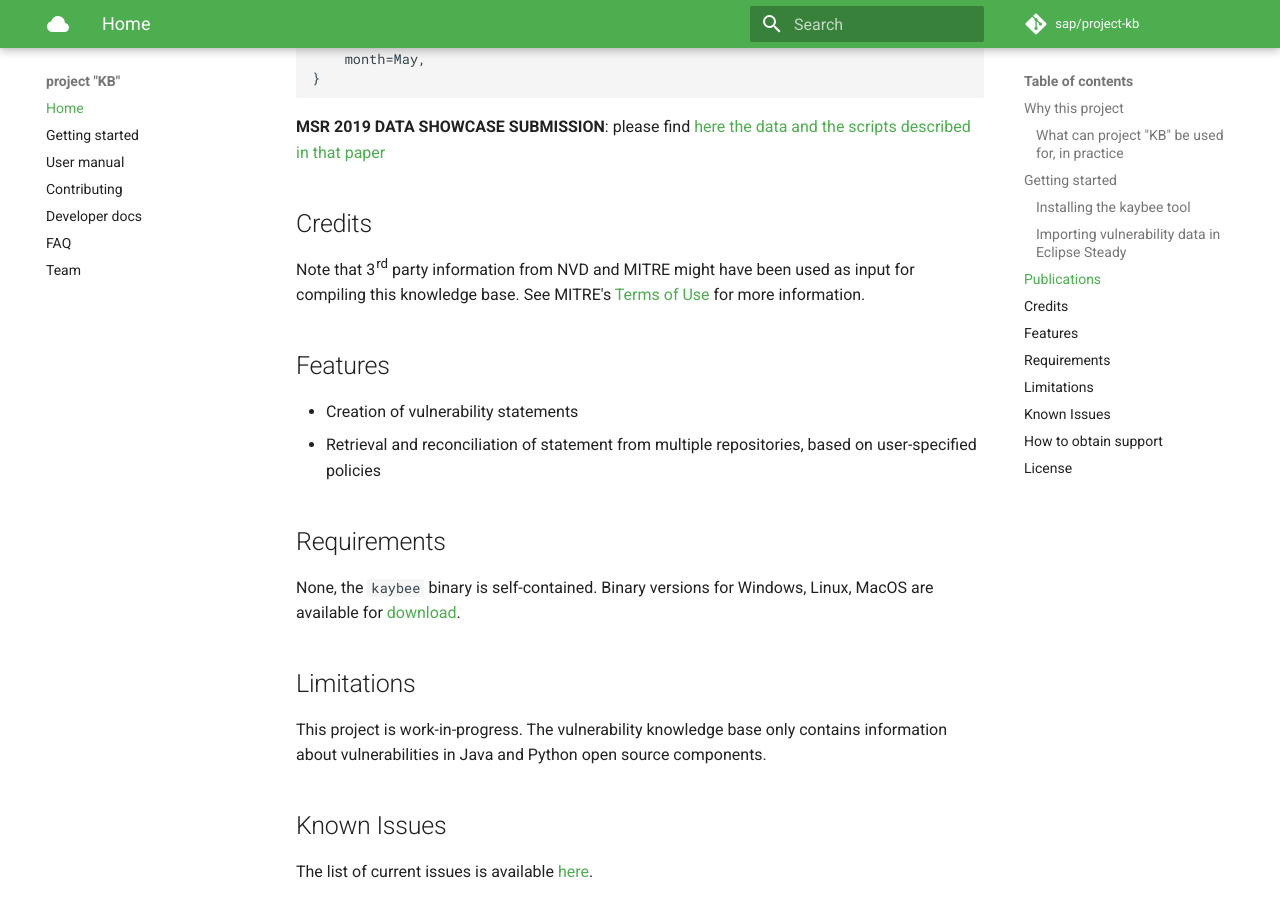
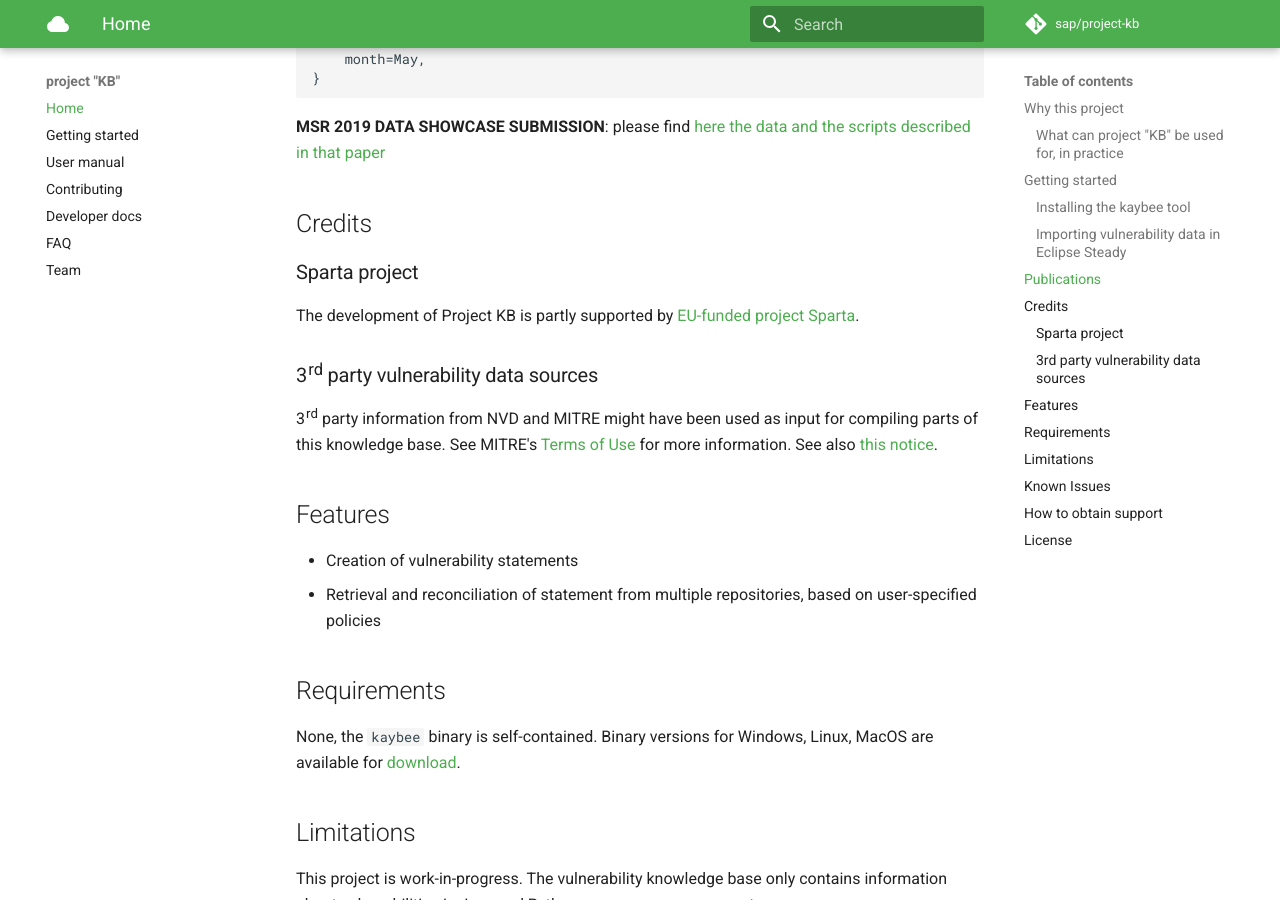
Before and after one commit to SAP/project-kb, an MkDocs documentation site: the page built from docs/index.md, in a window 1280 px wide and 900 px high, scrolled down 1904 px. Built offline with MkDocs 1.6.1 and Material for MkDocs 9.7.7, drawn with Linux system fonts in a browser that asks for light colours; comment, search, counter and statistics services are not loaded.

Commit message:
docs: add credit to Sparta project in docs homepage

```diff
--- a/docs/index.md
+++ b/docs/index.md
@@ -98,9 +98,17 @@ scripts described in that paper](MSR2019)
 
 ## Credits
 
-Note that 3rd party information from NVD and MITRE might have been used as input
-for compiling this knowledge base. See MITRE's [Terms of
+### Sparta project
+
+The development of Project KB is partly supported by [EU-funded project Sparta](https://www.sparta.eu/).
+
+### 3rd party vulnerability data sources
+
+3rd party information from NVD and MITRE might have been used as input
+for compiling parts of this knowledge base. See MITRE's [Terms of
 Use](http://cve.mitre.org/about/termsofuse.html) for more information.
+See also [this notice](NOTICE.txt).
+
 
 ## Features
 
```
